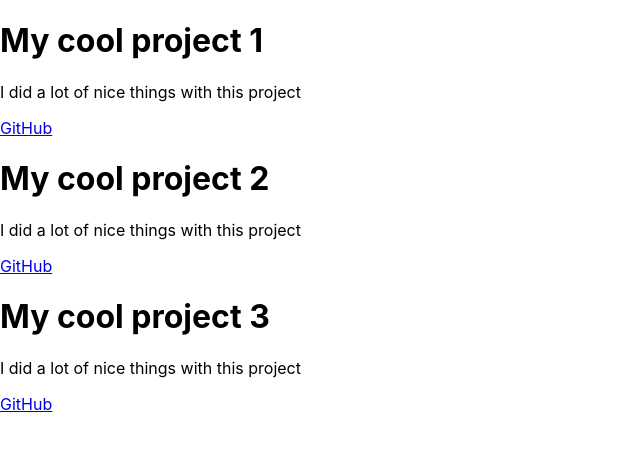
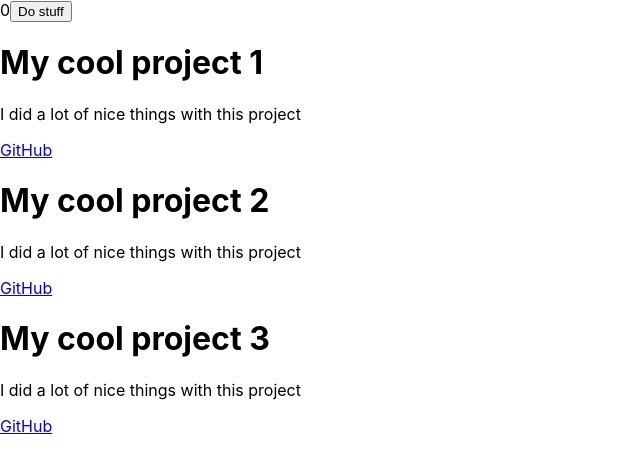
Before and after one commit to BrockCSC/react-firebase-workshop, a React (Create React App) app: page / in a window 1280 px wide. Shown: the top 470 px of the page, without its empty margins (0-640 px from the left). Built offline with nearby package versions, Linux system fonts and the light colour scheme.

Commit message:
state start, change project structure

```diff
--- a/src/App.js
+++ b/src/App.js
@@ -1,9 +1,9 @@
-import React from "react";
+import React, { useState } from "react";
 import Project from "./components/Project";
 
-function App() {
-  const projects = [
-    {
+const mockProjects = {
+  p1: {
+    id: "p1",
     title: "My cool project 1",
     description: "I did a lot of nice things with this project",
     links: [
@@ -13,7 +13,8 @@ function App() {
       },
     ],
   },
-    {
+  p2: {
+    id: "p2",
     title: "My cool project 2",
     description: "I did a lot of nice things with this project",
     links: [
@@ -23,7 +24,8 @@ function App() {
       },
     ],
   },
-    {
+  p3: {
+    id: "p3",
     title: "My cool project 3",
     description: "I did a lot of nice things with this project",
     links: [
@@ -33,10 +35,24 @@ function App() {
       },
     ],
   },
-  ];
+};
+
+function App() {
+  const [projects, setProjects] = useState(mockProjects);
+
+  const [num, setNum] = useState(0);
+
   return (
     <div>
-      {projects.map((project) => (
+      {num}
+      <button
+        onClick={() => {
+          setNum((num) => num + 1);
+        }}
+      >
+        Do stuff
+      </button>
+      {Object.values(projects).map((project) => (
         <Project project={project}></Project>
       ))}
     </div>
```
Also changed, not shown: src/components/EditableProject.js (added). Lines whose indentation alone changed are shown as unchanged.
